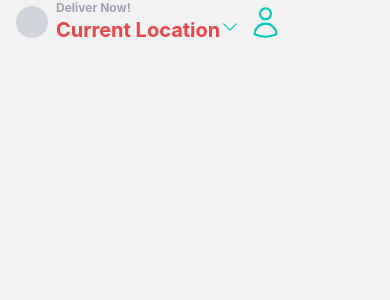
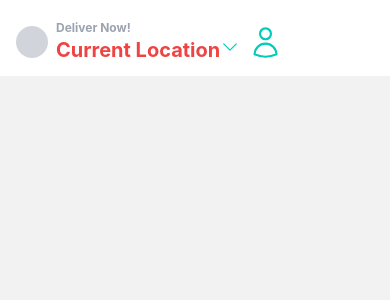
Before and after one commit to sirawat21/clone-deliveroo, a React Native app: screen /Home in a window 390 px wide. Shown: the top 300 px of the page. Built offline with nearby package versions, Linux system fonts and the light colour scheme.

Commit message:
Adjusted top title box

```diff
--- a/screens/HomeScreen.jsx
+++ b/screens/HomeScreen.jsx
@@ -13,7 +13,7 @@ const HomeScreen = () => {
   });
 
   return (
-    <SafeAreaView>
+    <SafeAreaView className="bg-white pt-5">
       <Text className="text-red-500">
         {/* Header */}
         <View className="flex-row pb-3 items-center mx-4 space-x-2">
@@ -23,7 +23,7 @@ const HomeScreen = () => {
             }}
             className="h-7 w-7 bg-gray-300 p-4 rounded-full"
           />
-          <View>
+          <View className="flex-1">
             <Text className="font-bold text-xs text-gray-400">
               Deliver Now!
             </Text>
@@ -34,6 +34,7 @@ const HomeScreen = () => {
           </View>
           <UserIcon size={35} color="#00CCBB" />
         </View>
+        {/* Search */}
       </Text>
     </SafeAreaView>
   );
```
